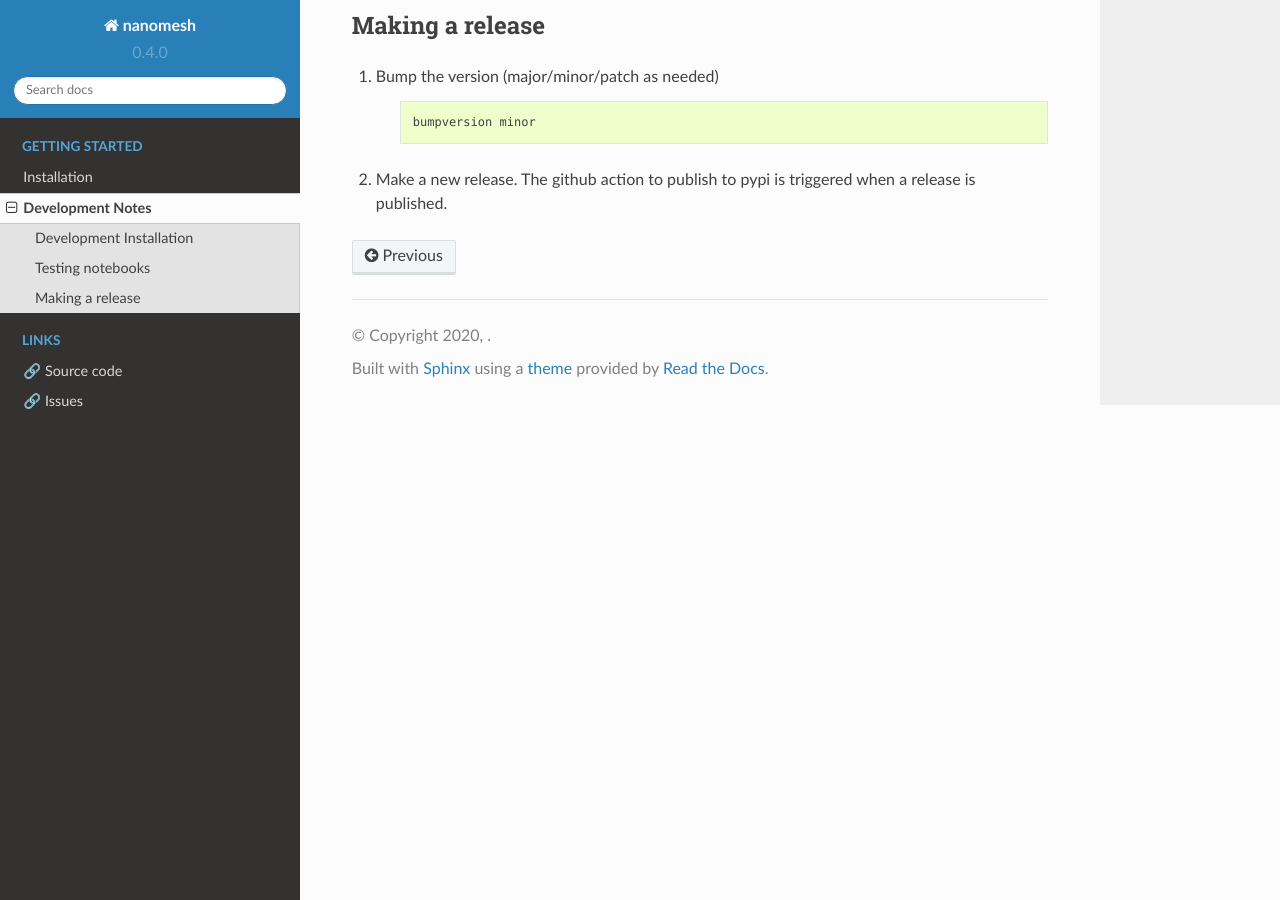
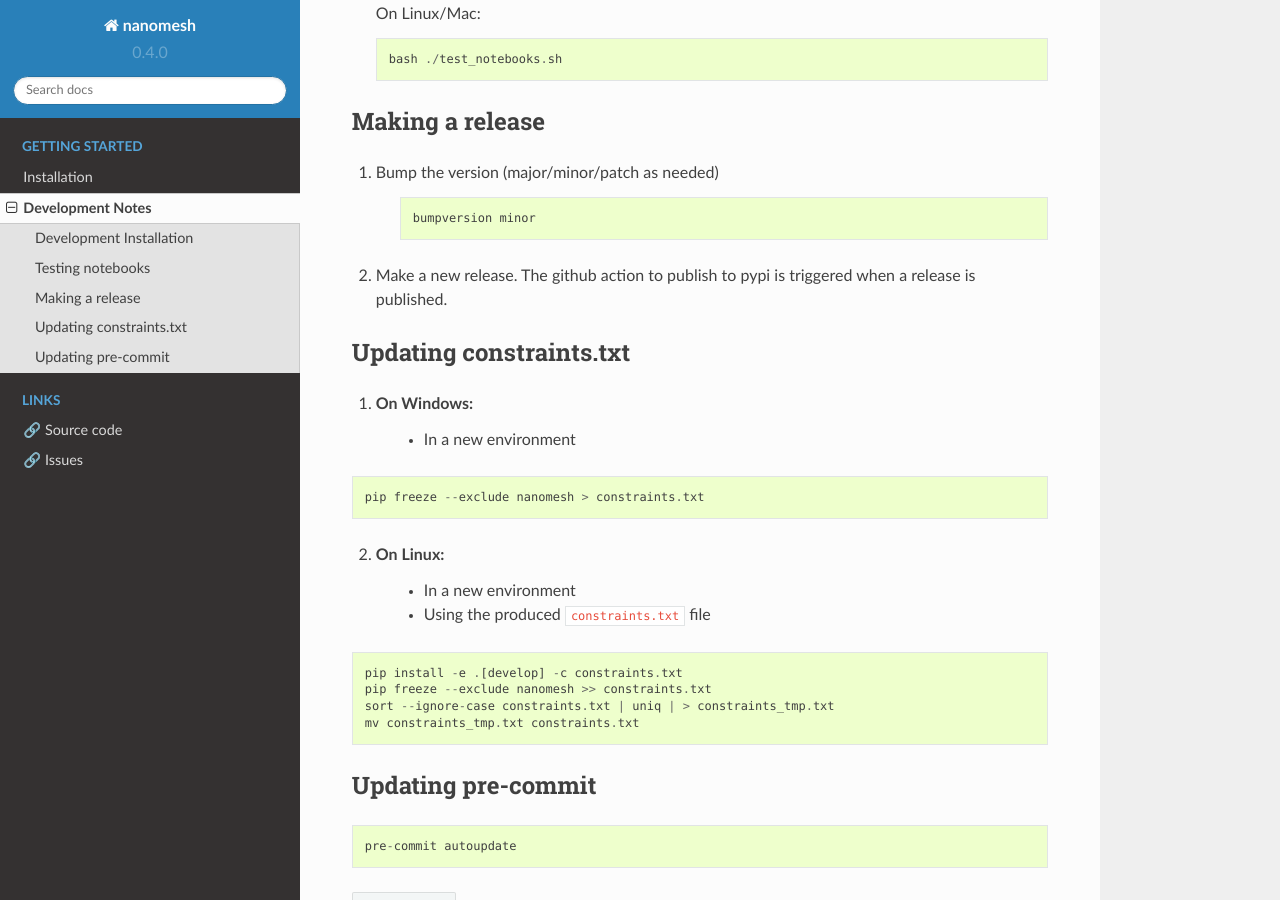
Before and after one commit to hpgem/nanomesh, a Sphinx documentation site: the page built from docs/development.rst, in a window 1280 px wide and 900 px high, scrolled down 1151 px. Built offline with Sphinx 7.4.7 and the Read the Docs theme 2.0.0, drawn with Linux system fonts in a browser that asks for light colours; pages that are not in the unit, such as notebooks, are missing from menus; some of the changed text lies outside the part shown.

Commit message:
Update dev documentation

```diff
--- a/docs/development.rst
+++ b/docs/development.rst
@@ -7,6 +7,11 @@ Development Installation
 Install ``nanomesh`` using the development dependencies:
 
 ::
+
+::
+
+    conda create -n nanomesh-dev python=3.8
+    conda activate nanomesh-dev
 
     pip install -e .[develop] -c constraints.txt
 
@@ -68,3 +73,33 @@ Making a release
         bumpversion minor
 
 2. Make a new release. The github action to publish to pypi is triggered when a release is published.
+
+
+Updating constraints.txt
+------------------------
+
+1. On Windows:
+    - In a new environment
+
+::
+
+    pip freeze --exclude nanomesh > constraints.txt
+
+2. On Linux:
+    - In a new environment
+    - Using the produced ``constraints.txt`` file
+
+::
+
+    pip install -e .[develop] -c constraints.txt
+    pip freeze --exclude nanomesh >> constraints.txt
+    sort --ignore-case constraints.txt | uniq | > constraints_tmp.txt
+    mv constraints_tmp.txt constraints.txt
+
+
+Updating pre-commit
+-------------------
+
+::
+
+    pre-commit autoupdate
```
